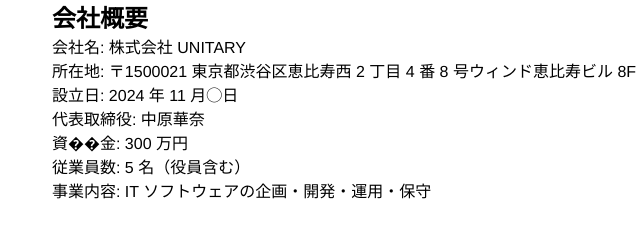
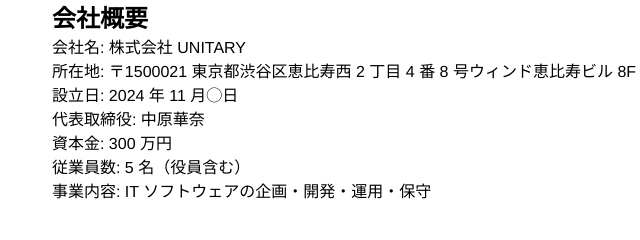
Before and after one commit to isaacwoo/UNITARY, a plain HTML site: page index.html in a window 1280 px wide. Shown: the part 2460-2700 px from the top of the page, 296-936 px from the left. Drawn offline with Linux system fonts and the light colour scheme.

Commit message:
text change

```diff
--- a/index.html
+++ b/index.html
@@ -312,7 +312,7 @@
                 <p>所在地: 〒1500021 東京都渋谷区恵比寿西 2 丁目 4 番 8 号ウィンド恵比寿ビル 8F</p>
                 <p>設立日: 2024 年 11 月◯日</p>
                 <p>代表取締役: 中原華奈</p>
-                <p>資��金: 300 万円</p>
+                <p>資本金: 300 万円</p>
                 <p>従業員数: 5 名（役員含む）</p>
                 <p>事業内容: IT ソフトウェアの企画・開発・運用・保守</p>
             </div>
```
